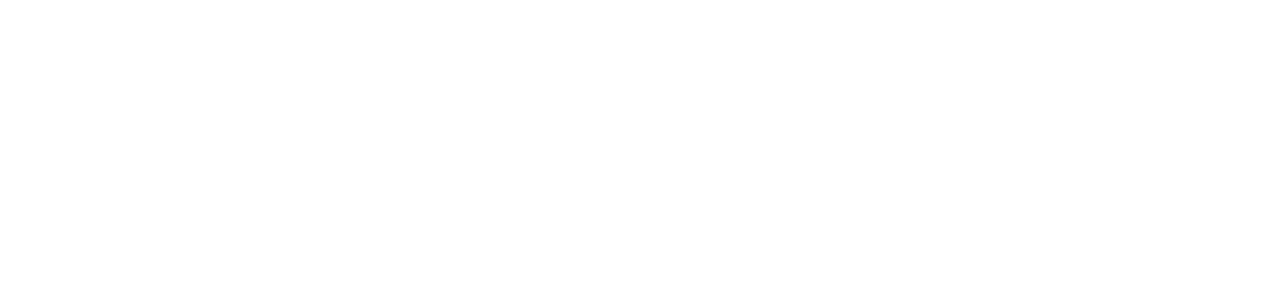
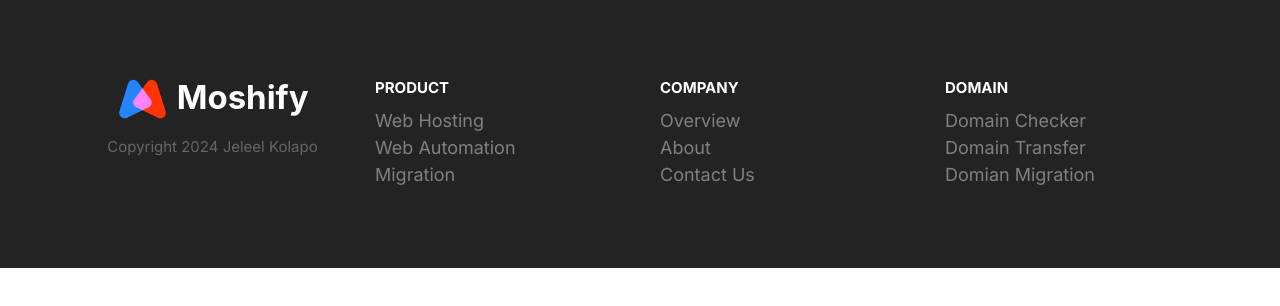
Before and after one commit to codysense/moshclass, a plain HTML site: page index.html in a window 1280 px wide. Drawn offline with Linux system fonts and the light colour scheme.

Commit message:
Build footer component

```diff
--- a/css/styles.css
+++ b/css/styles.css
@@ -801,3 +801,93 @@ a{
         order: 2;
     }
 }
+
+/* Footer */
+.footer{
+    background: #232323;
+}
+
+.footer__section{
+    padding: 2rem;
+    border-bottom: 2px solid #393939;
+}
+
+.footer__heading{
+    text-transform: uppercase;
+    font-weight: 600;
+
+}
+
+
+.footer__brand{
+    margin-top: 2rem;
+    text-align: center;
+}
+
+.footer__copyright{
+    font-size: 2.1rem;
+    color: white;
+    opacity: 0.3;
+}
+
+.footer .collapsible__heading{
+    color: #fff;
+
+}
+
+.footer .list{
+    margin: 0;
+}
+
+.footer a{
+    color:grey;
+    transition: color .3s;
+}
+
+a:hover{
+    color: white;
+}
+
+.footer__brand img{
+    width: 100%;
+    max-width: 230px;
+}
+
+@media screen and (min-width:768px) {
+    .footer__sections{
+        grid-template-columns: repeat(auto-fit, minmax(10rem, 1fr));
+    }
+
+    .footer .collapsible__chevron{
+        display: none;
+    }
+
+    .footer .collapsible__content{
+        opacity: 1;
+        max-height: 100%;
+    }
+
+    .footer__brand{
+        order: -1;
+        margin-top: 1rem;
+    }
+
+    .footer__copyright{
+        font-size: 1.5rem;
+    }
+
+    .footer__section{
+        border: 0;
+    }
+
+    .footer .collapsible__heading{
+        color: #fff;
+        font-size: 1.5rem;
+
+    }
+
+
+    /* .footer__brand img{
+        width: 100%;
+    } */
+}
--- a/index.html
+++ b/index.html
@@ -11,7 +11,68 @@
     <title>Document</title>
 </head>
 <body >
+ <footer class="block block--dark footer ">
+    <div class="container grid footer__sections">
+        <section class="collapsible collapsible--expanded footer__section">
+            <header class="collapsible__header footer__heading">
+              <h2 class="collapsible__heading">Product</h2>
+              <!-- <span class="icon-container"> -->
+                <svg class="icon collapsible__chevron icon--white">
+                    <use xlink:href="images/sprite.svg#easy"></use>
+                </svg>
+            <!-- </span> -->
+            </header>
+            <div class="collapsible__content">
+                <ul class="list">
+                    <li class="list__item"><a href="">Web Hosting</a></li>
+                    <li class="list__item"><a href="">Web Automation</a></li>
+                    <li class="list__item"><a href="">Migration</a></li>
+                </ul>
+            </div>
+        </section>
 
+        <section class="collapsible footer__section">
+            <header class="collapsible__header footer__heading">
+              <h2 class="collapsible__heading">Company</h2>
+              <!-- <span class="icon-container"> -->
+                <svg class="icon collapsible__chevron icon--white">
+                    <use xlink:href="images/sprite.svg#easy"></use>
+                </svg>
+            <!-- </span> -->
+            </header>
+            <div class="collapsible__content">
+                <ul class="list">
+                    <li class="list__item"><a href="">Overview</a></li>
+                    <li class="list__item"><a href="">About</a></li>
+                    <li class="list__item"><a href="">Contact Us</a></li>
+                </ul>
+            </div>
+        </section>
+        <section class="collapsible footer__section">
+            <header class="collapsible__header footer__heading">
+              <h2 class="collapsible__heading">Domain</h2>
+              <!-- <span class="icon-container"> -->
+                <svg class="icon collapsible__chevron icon--white">
+                    <use xlink:href="images/sprite.svg#chevron"></use>
+                </svg>
+            <!-- </span> -->
+            </header>
+            <div class="collapsible__content">
+                <ul class="list">
+                    <li class="list__item"><a href="">Domain Checker</a></li>
+                    <li class="list__item"><a href="">Domain Transfer</a></li>
+                    <li class="list__item"><a href=""> Domian Migration</a></li>
+                </ul>
+            </div>
+        </section>
+        <div class="footer__brand">
+            <img src="images/logo.svg" alt="">
+            <p class="footer__copyright">
+                Copyright 2024 Jeleel Kolapo
+            </p>
+        </div>
+    </div>
+ </footer>
 <script src="js/main.js"></script>
 </body>
 </html>
```
